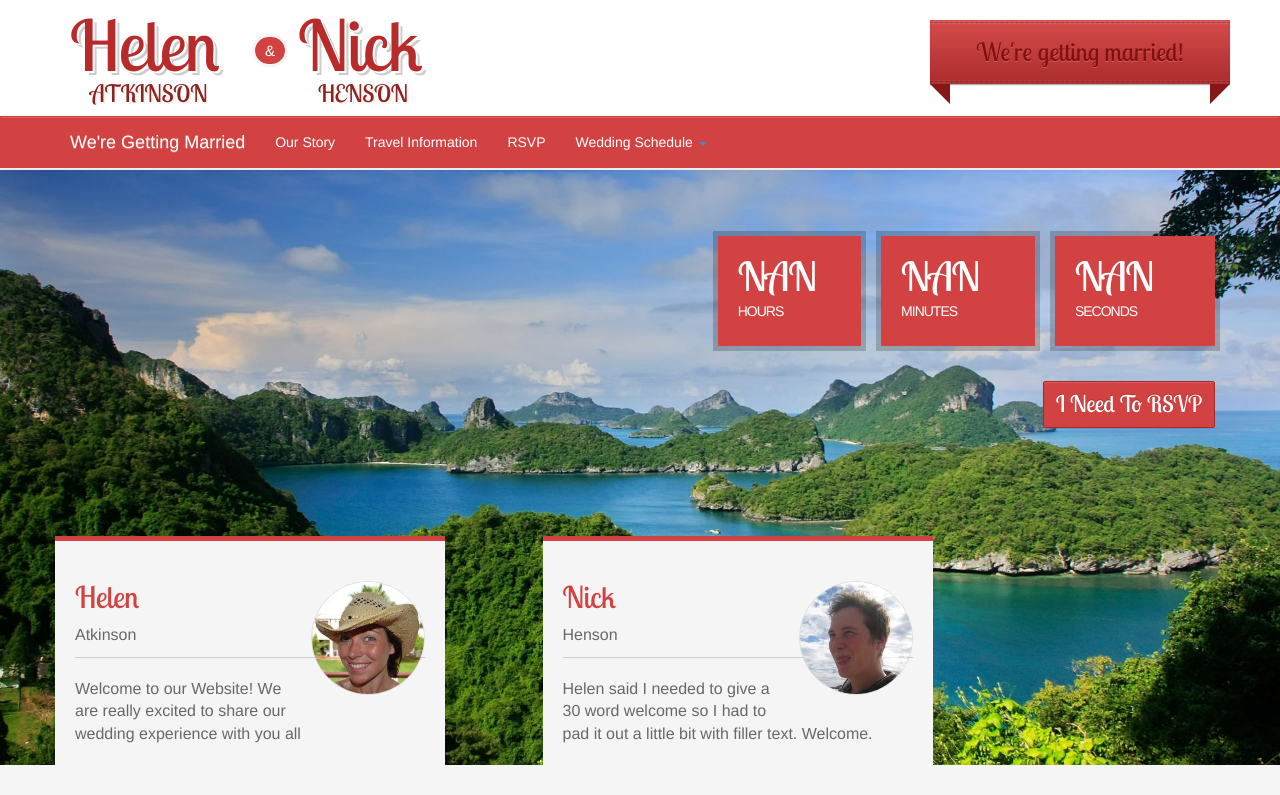
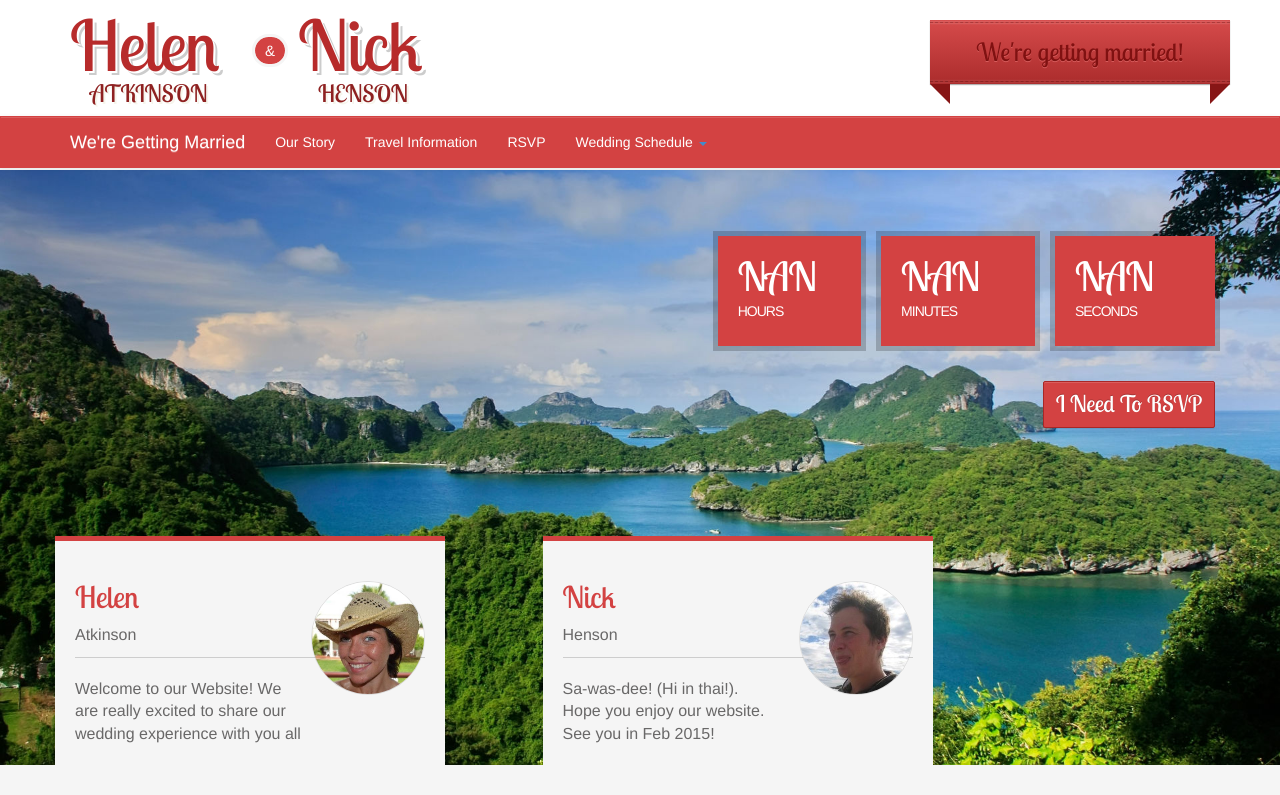
Before and after one commit to Kalyse/Helen-Wedding, a plain HTML site: page index.html in a window 1280 px wide. Shown: the top 795 px of the page. Drawn offline with nearby package versions, Linux system fonts and the light colour scheme; a script that the page names is missing; a web font is replaced by a local one.

Commit message:
Update index.html

```diff
--- a/index.html
+++ b/index.html
@@ -128,7 +128,7 @@
                         <p>Henson</p>
                     </div>
                     <div class="person-intro">
-                        <p>Helen said I needed to give a 30 word welcome so I had to pad it out a little bit with filler text. Welcome.</p>
+                        <p>Sa-was-dee! (Hi in thai!). Hope you enjoy our website. See you in Feb 2015!</p>
                     </div>
                 </div>
             </div>
```
